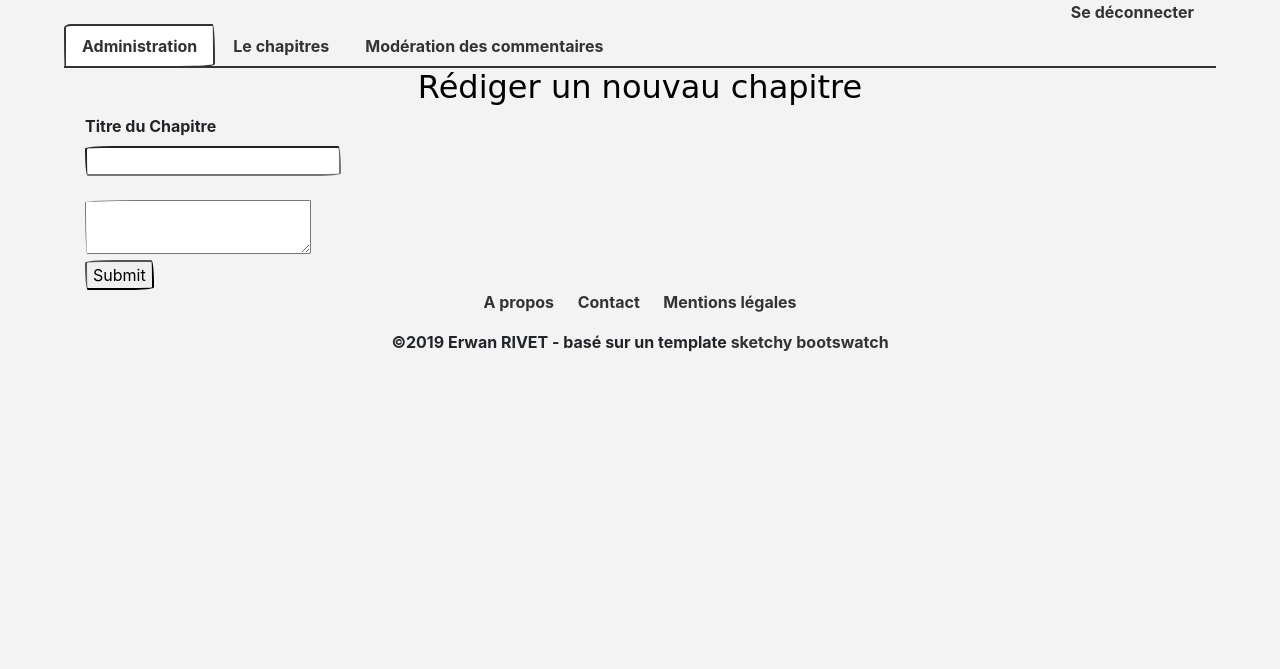
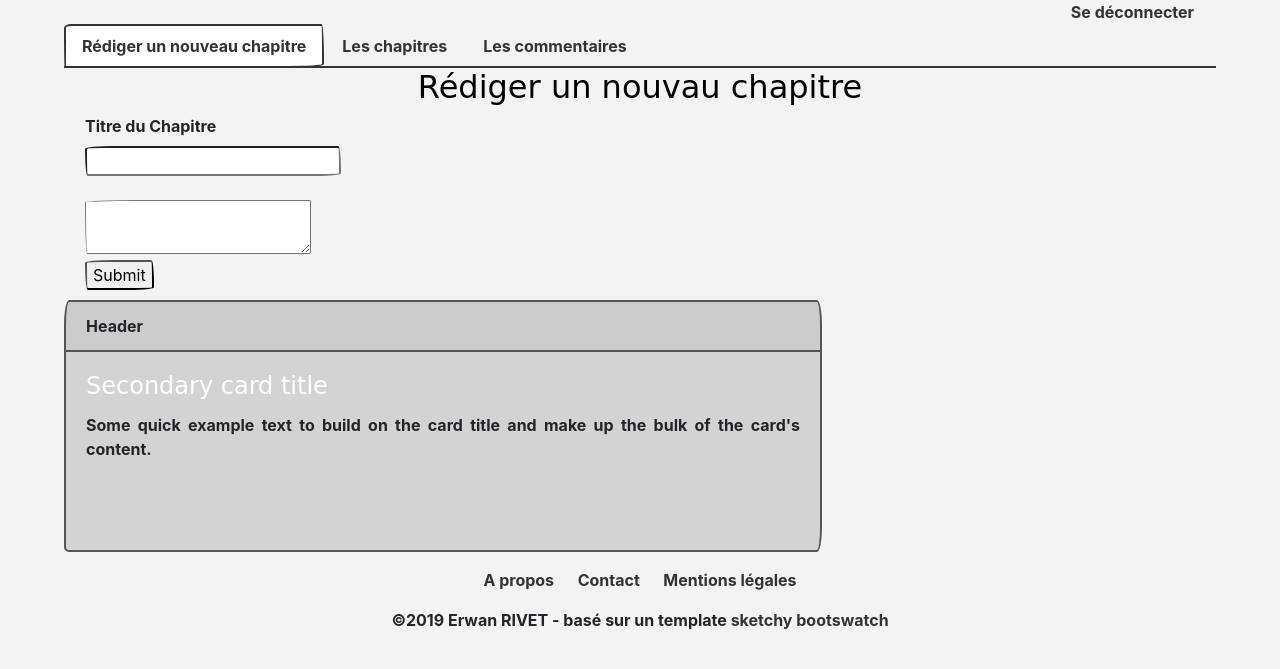
Before and after one commit to waner1er/Un_billet_pour_l-Alaska, a PHP site: page /index.php?action=admin in a window 1280 px wide. Shown: the part 76-745 px from the top of the page. Run offline with PHP 8.4, Linux system fonts and the light colour scheme; the visitor is signed in with stand-in values (Sample User, id 1); data comes from the database, SQL or seed files in the repository; some libraries are stand-ins or nearby versions; some web fonts are replaced.

Commit message:
1 11 2019 20:57

```diff
--- a/controller/backendController.php
+++ b/controller/backendController.php
@@ -15,9 +15,13 @@ function disconnect() {
     session_destroy();
     require ('view/frontend/loginView.php');
 }
-function listChapters(){
+
+function adminIndex(){
 	$chapterManager = new ChapterManager(); // Création d'un objet
     $chapters = $chapterManager->getChapters(); // Appel d'une fonction de cet objet
+
+    $commentManager = new CommentManager();
+    $comments = $commentManager->getComments();
 
     require('view/backend/adminView.php');
 }
--- a/controller/frontendController.php
+++ b/controller/frontendController.php
@@ -15,13 +15,13 @@ function listPosts()
     require('view/frontend/listPostsView.php');
 }
 
-function post()
+function post($id)
 {
     $postManager = new PostManager();
     $commentManager = new CommentManager();
 
-    $post = $postManager->getPost($_GET['id']);
-    $comments = $commentManager->getComments($_GET['id']);
+    $post = $postManager->getPost($id);
+    $comments = $commentManager->getCommentsByPost($id);
     require('view/frontend/postView.php');
 }
 
--- a/index.php
+++ b/index.php
@@ -46,7 +46,7 @@ function listPostsAction() {
 
 function postAction() {
     if (isset($_GET['id']) && $_GET['id'] > 0) {
-        post();
+        post($_GET['id']);
     }
     else {
         echo 'Erreur : aucun identifiant de billet envoyé';
@@ -96,7 +96,7 @@ function loginAction() {
 
 function adminAction() {
     if(isset($_SESSION['username'])) {
-        listchapters();
+        adminIndex();
     }
     else {
         login();
--- a/model/CommentManager.php
+++ b/model/CommentManager.php
@@ -3,7 +3,15 @@ require_once "model/manager.php";
 
 class CommentManager extends Manager
 {
-    public function getComments($postId)
+    public function getComments()
+    {
+        $db = $this->dbConnect();
+        $comments = $db->query('SELECT c.id, p.title, c.post_id, c.author, c.comment, DATE_FORMAT(c.comment_date, \'%d/%m/%Y à %Hh%i\') AS comment_date_fr FROM comments c INNER JOIN posts p ON p.id = c.post_id ORDER BY comment_date DESC, c.post_id');
+
+        return $comments;
+    }
+
+    public function getCommentsByPost($postId)
     {
         $db = $this->dbConnect();
         $comments = $db->prepare('SELECT id, author, comment, DATE_FORMAT(comment_date, \'%d/%m/%Y à %Hh%i\') AS comment_date_fr FROM comments WHERE post_id = ? ORDER BY comment_date DESC LIMIT 0, 3');
@@ -15,7 +23,7 @@ class CommentManager extends Manager
     public function postComment($postId, $author, $comment)
     {
         $db = $this->dbConnect();
-        $comments = $db->prepare('INSERT INTO comments(post_id, author, comment, comment_date) VALUES(?, ?, ?, NOW())');
+        $comments = $db->prepare('INSERT INTO comments(post_id, author, comment) VALUES(?, ?, ?)');
         $affectedLines = $comments->execute(array($postId, $author, $comment));
 
         return $affectedLines;
@@ -24,7 +32,7 @@ class CommentManager extends Manager
     public function editComment($postid, $comment)
     {
         $db = $this->dbConnect();
-        $req = $db->prepare('UPDATE comments SET comment = ?, comment_date = NOW() WHERE id = ?');
+        $req = $db->prepare('UPDATE comments SET comment = ? WHERE id = ?');
         $newComment = $req->execute(array($comment, $id));
 
         return $newComment;
--- a/public/css/style.css
+++ b/public/css/style.css
@@ -149,3 +149,9 @@ width:100%;
 #menuAdmin a{
   color:#fff;
 }
+#chapterModifPopup{
+  display:none;
+  position: absolute;
+  top: 20.5rem;
+  margin:auto;
+}
--- a/public/js/popup.js
+++ b/public/js/popup.js
@@ -1,6 +1,6 @@
 
 $( document ).ready(function() {
-	$(".popup").click(function(){
-	    $('.editor').toggle($);
+	$("#popup").click(function(){
+	    $('.chapterModifPopup').toggle($);
 	 });
 });
--- a/view/backend/adminView.php
+++ b/view/backend/adminView.php
@@ -8,18 +8,21 @@
 <!--MENU-->
 <ul class="nav nav-tabs">
   <li class="nav-item">
-    <a class="nav-link active" data-toggle="tab" href="#home">Administration</a>
+    <a class="nav-link active" data-toggle="tab" href="#home">Rédiger un nouveau chapitre</a>
   </li>
   <li class="nav-item">
-    <a class="nav-link" data-toggle="tab" href="#chapters">Le chapitres</a>
+    <a class="nav-link" data-toggle="tab" href="#chapters">Les chapitres</a>
   </li>
   <li class="nav-item">
-    <a class="nav-link" data-toggle="tab" href="#comments">Modération des commentaires</a>
+    <a class="nav-link" data-toggle="tab" href="#comments">Les commentaires</a>
   </li>
+
 
 </ul>
 
 <!--Accueil-->
+
+
 <div id="myTabContent" class="tab-content">
     <div class="tab-pane fade active show" id="home">
     <div class="container">
@@ -42,6 +45,7 @@
     </form>
   </div>
 </div>
+
 <!------------>
 
 <!--Les chapitres-->
@@ -71,7 +75,7 @@
         </div>
 
         <div class="col-lg-2">
-            <a href="index.php?action=postChapter&amp;id=<?= $data['id'] ?>" class="btn btn-info btn-lg">Modifier</a>
+            <a href="#" id="popup" class="btn btn-info btn-lg">Modifier</a>
         </div>
     </div>
     <hr>
@@ -81,19 +85,53 @@
     }
     $chapters->closeCursor();
     ?>
-
-
-
-</div>
-<!------------------------>
-
-<!--commenaires-->
-<div class="tab-pane fade" id="comments">
-      <div class="tab-pane fade active show" id="comments">
-
 </div>
 
-<!-------------------->
+<!--Les commentaires-->
+ <div class="tab-pane fade" id="comments">
+ <h2>Liste des commentaires </h2>
+ <table class="table">
+   <thead>
+     <tr>
+       <th>Chapitre</th>
+       <th>Commentaire</th>
+       <th></th>
+  </trait>
+   </thead>
+   <tbody>
+    <?php
+
+    while ($data = $comments->fetch())
+    {
+    ?>
+    <tr>
+      <td>
+        <a href="index.php?action=post&id=<?= $data["post_id"] ?>" class="btn btn-link"><?= $data["title"] ?></a>
+      </td>
+      <td>
+        <?= $data["comment"] ?></td>
+      <td>
+        <a href="#" class="btn btn-danger">Modérer</a>
+     </tr>
+    <?php
+    }
+    $comments->closeCursor();
+    ?>
+   </tbody>
+ </table>
+ </div>
+<!------------------------>
+<div class="row">
+<div class="col-lg-8 chapterModifPopup">
+  <div class="card border-secondary mb-3">
+    <div class="card-header">Header</div>
+    <div class="card-body">
+      <h4 class="card-title">Secondary card title</h4>
+      <p class="card-text">Some quick example text to build on the card title and make up the bulk of the card's content.</p>
+    </div>
+  </div>
+</div>
+</div>
 
 <?php $content = ob_get_clean(); ?>
 
--- a/view/frontend/postView.php
+++ b/view/frontend/postView.php
@@ -62,6 +62,7 @@ while ($comment = $comments->fetch())
       </strong>
       le <?= $comment['comment_date_fr'] ?>
 </h5>
+
 <p>
     <?= ($comment['comment']) ?><br>
 </p>
```
Lines whose indentation alone changed are shown as unchanged.
